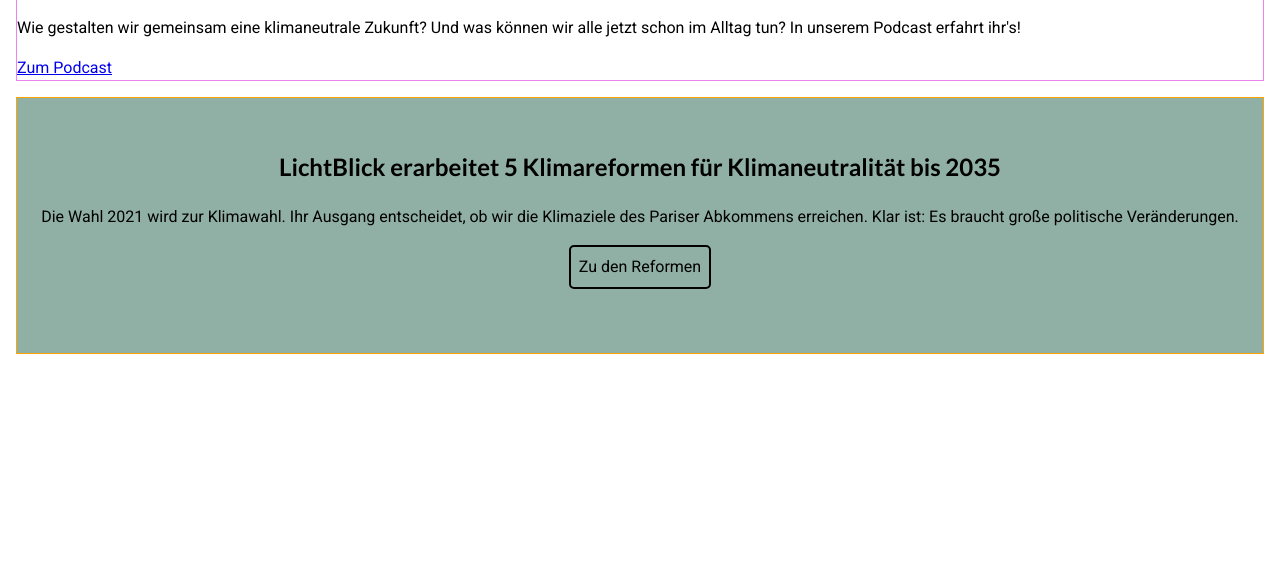
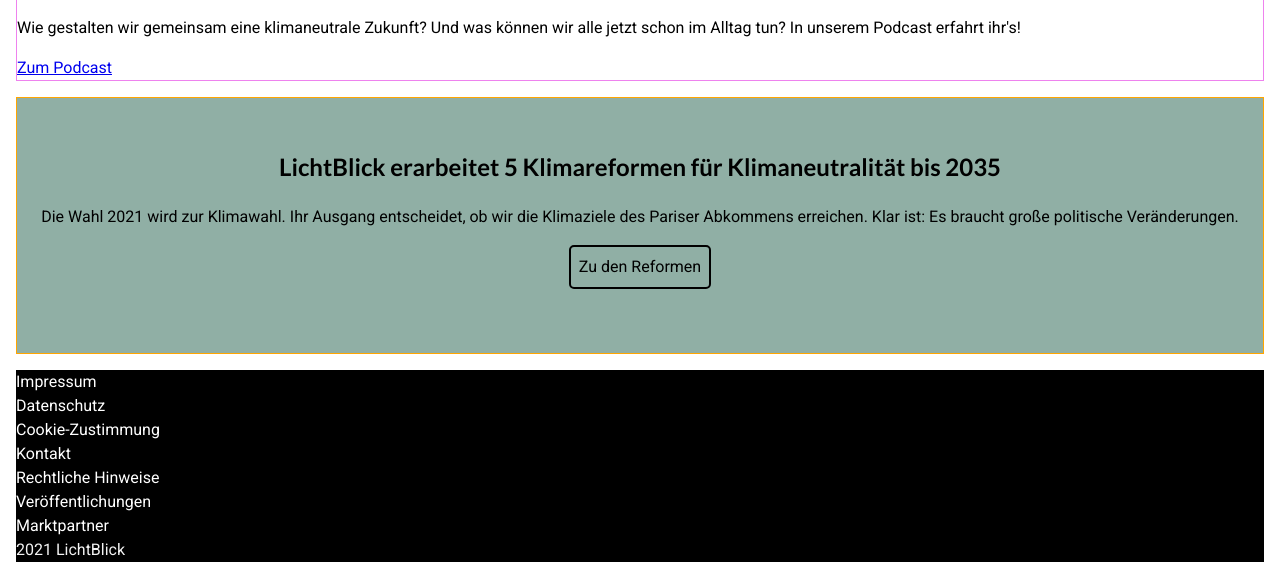
Before and after one commit to sophiebrunner/checkpoint-lichtblick, a plain HTML site: page index.html in a window 1280 px wide. Shown: the part 3032-3610 px from the top of the page. Before the commit the page ends 3402 px from the top, so only its background shows below. Drawn offline with Linux system fonts and the light colour scheme.

Commit message:
feat: add html and css for the page-footer

```diff
--- a/index.html
+++ b/index.html
@@ -98,6 +98,17 @@
         <footer><a href="#" class="info-button">Zu den Reformen</a></footer>
       </article>
     </main>
-    <footer class="page-footer"></footer>
+    <footer class="page-footer">
+      <ul>
+        <li><a href="#" class="footer-link">Impressum</a></li>
+        <li><a href="#" class="footer-link">Datenschutz</a></li>
+        <li><a href="#" class="footer-link">Cookie-Zustimmung</a></li>
+        <li><a href="#" class="footer-link">Kontakt</a></li>
+        <li><a href="#" class="footer-link">Rechtliche Hinweise</a></li>
+        <li><a href="#" class="footer-link">Veröffentlichungen</a></li>
+        <li><a href="#" class="footer-link">Marktpartner</a></li>
+      </ul>
+      <address>2021 LichtBlick</address>
+    </footer>
   </body>
 </html>
--- a/style.css
+++ b/style.css
@@ -133,5 +133,26 @@
   background-color: var(--c-col-green-box);
 }
 
+.page-footer {
+  margin: 1rem;
+  background-color: var(--c-col-black);
+}
+
+.page-footer ul {
+  all: unset;
+  list-style: none;
+}
+
+.footer-link {
+  all: unset;
+  color: var(--c-col-textwhite);
+  cursor: pointer;
+}
+
+address {
+  all: unset;
+  color: var(--c-col-lightgrey);
+}
+
 @media screen and (min-width: 768px) {
 }
```
